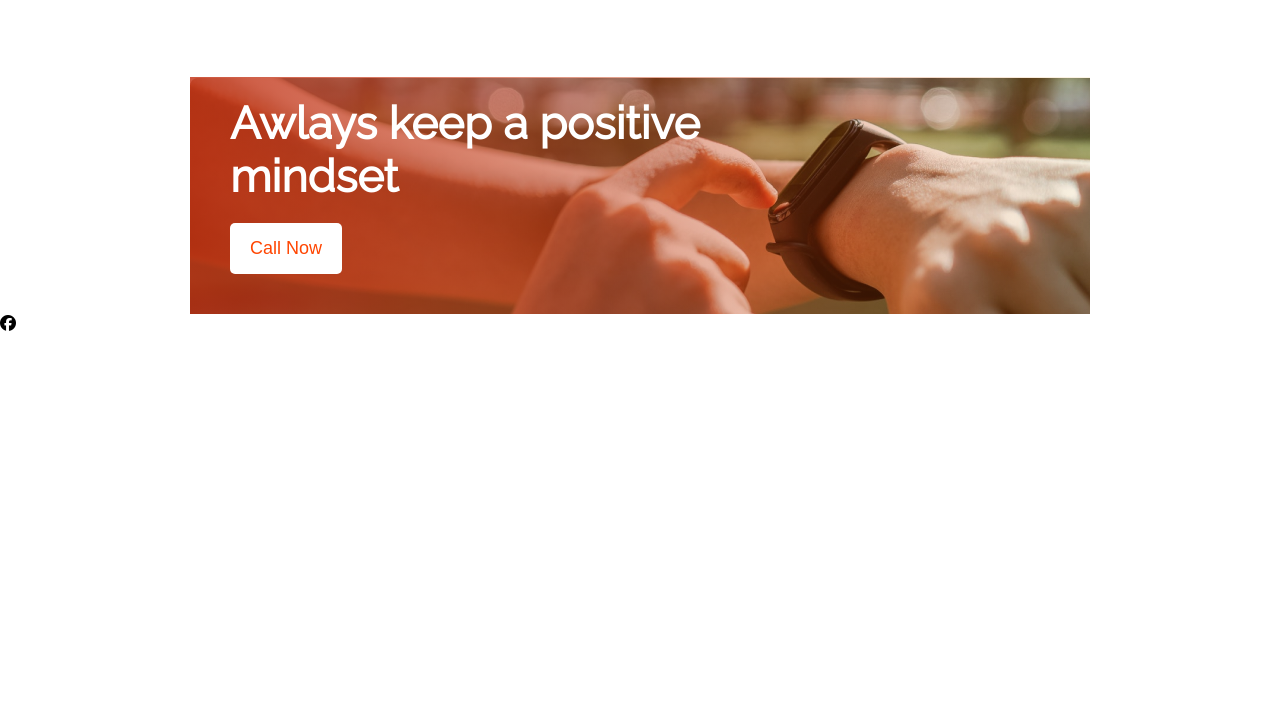
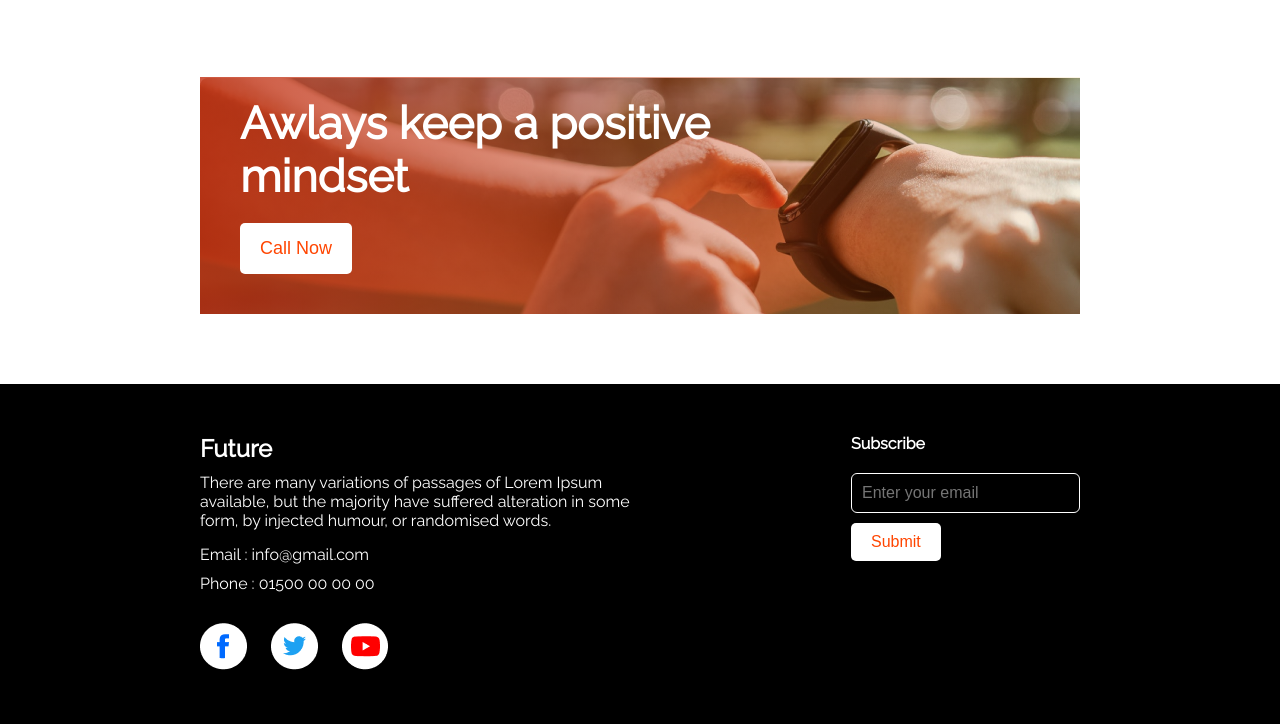
Before and after one commit to mahdimortuza/Assignment_1, a plain HTML site: page index.html in a window 1280 px wide. Shown: the part 1687-2411 px from the top of the page. Before the commit the page ends 2020 px from the top, so only its background shows below. Drawn offline with Linux system fonts and the light colour scheme.

Commit message:
footer section added

```diff
--- a/index.html
+++ b/index.html
@@ -86,7 +86,32 @@
 
     <!-- This is the footer section of the website -->
     <footer>
-        <i class="fa-brands fa-facebook"></i>
+        <section class="footer-section">
+            <div class="contact">
+                <h1 class="footer-head">Future</h1>
+                <p class="con-txt">
+                    There are many variations of passages of Lorem Ipsum <br> available, but the
+                    majority have suffered alteration in some <br> form, by injected humour, or randomised words.
+                </p>
+                <p class="mail">Email : info@gmail.com</p>
+                <p class="num">Phone : 01500 00 00 00</p>
+                <div class="social">
+                    <a href="#"><img src="./images/icons/fb.png" alt="" class="fb"></a>
+                    <a href="#"><img src="./images/icons/twitter.png" alt="" class="tw"></a>
+                    <a href="#"><img src="./images/icons/youtube.png" alt="" class="yt"></a>
+                </div>
+            </div>
+
+                <div class="subscribe">
+                    <h4 class="sub-txt">Subscribe</h4>
+                    <form>
+                        <input type="email" placeholder="Enter your email">
+                        <br>
+                        <input type="submit" placeholder="Subscribe">
+
+                    </form>
+                </div>
+        </section>
     </footer>
 </body>
 </html>
--- a/stylesheet/style.css
+++ b/stylesheet/style.css
@@ -113,7 +113,7 @@ header{
 .advice-section{
     background: linear-gradient(to left, rgba(226, 157, 7, 0.10), rgba(192, 42, 12, 0.79)), url(../images/watch.png);
     background-repeat: no-repeat;
-    margin: 80px 190px 0px;
+    margin: 80px 200px 0px;
     padding: 20px 0 40px 40px;
    }
 
@@ -131,3 +131,61 @@ header{
     margin-top: 20px;
     background: #fff;
 }
+
+/* Footer section */
+
+.footer-section{
+    background-color: #000;
+    color: #fff;
+    padding: 50px 200px;
+    margin-top: 70px;
+    display: flex;
+    justify-content: space-between;
+}
+
+.con-txt{
+    margin-top: 10px;
+}
+
+.mail{
+    margin-top: 15px;
+}
+
+.num{
+    margin-top: 10px;
+}
+
+.social{
+    margin-top: 30px;
+}
+
+.social > a > img{
+    margin-right: 20px;
+}
+
+/* Subscribe section */
+.sub-txt{
+    font-weight: 600;
+}
+
+input[type="email"]{
+    margin-top: 20px;
+    padding: 10px;
+    font-size: 16px;
+    border-radius: 6px;
+    width: 100%;
+    color: #fff;
+    background: #000;
+    outline: none;
+    border: 1px solid #fff;
+}
+
+input[type="submit"]{
+    margin-top: 10px;
+    padding: 10px 20px;
+    font-size: 16px;
+    border-radius: 5px;
+    border: none;
+    color: orangered;
+    background: #fff;
+}
```
